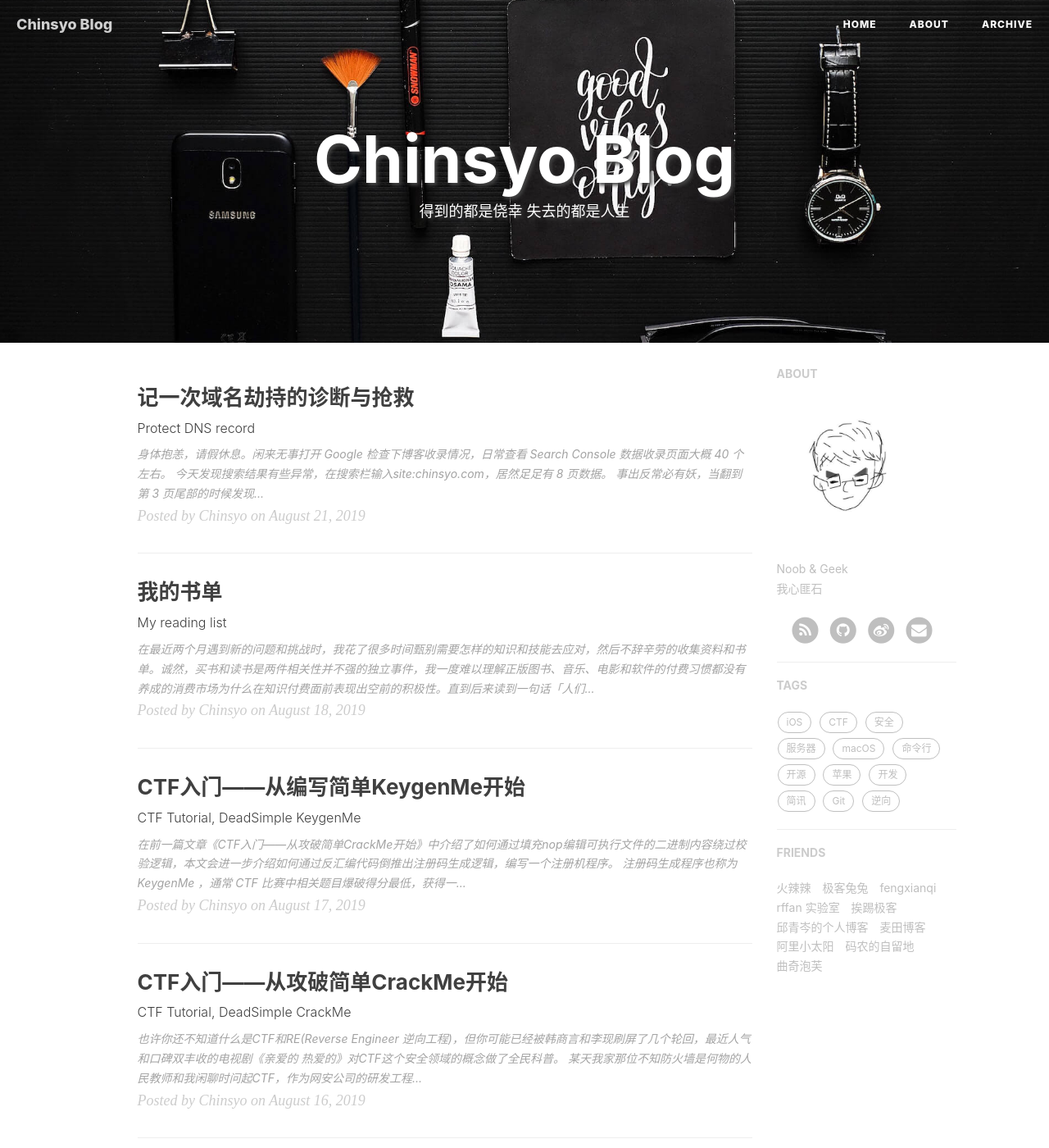
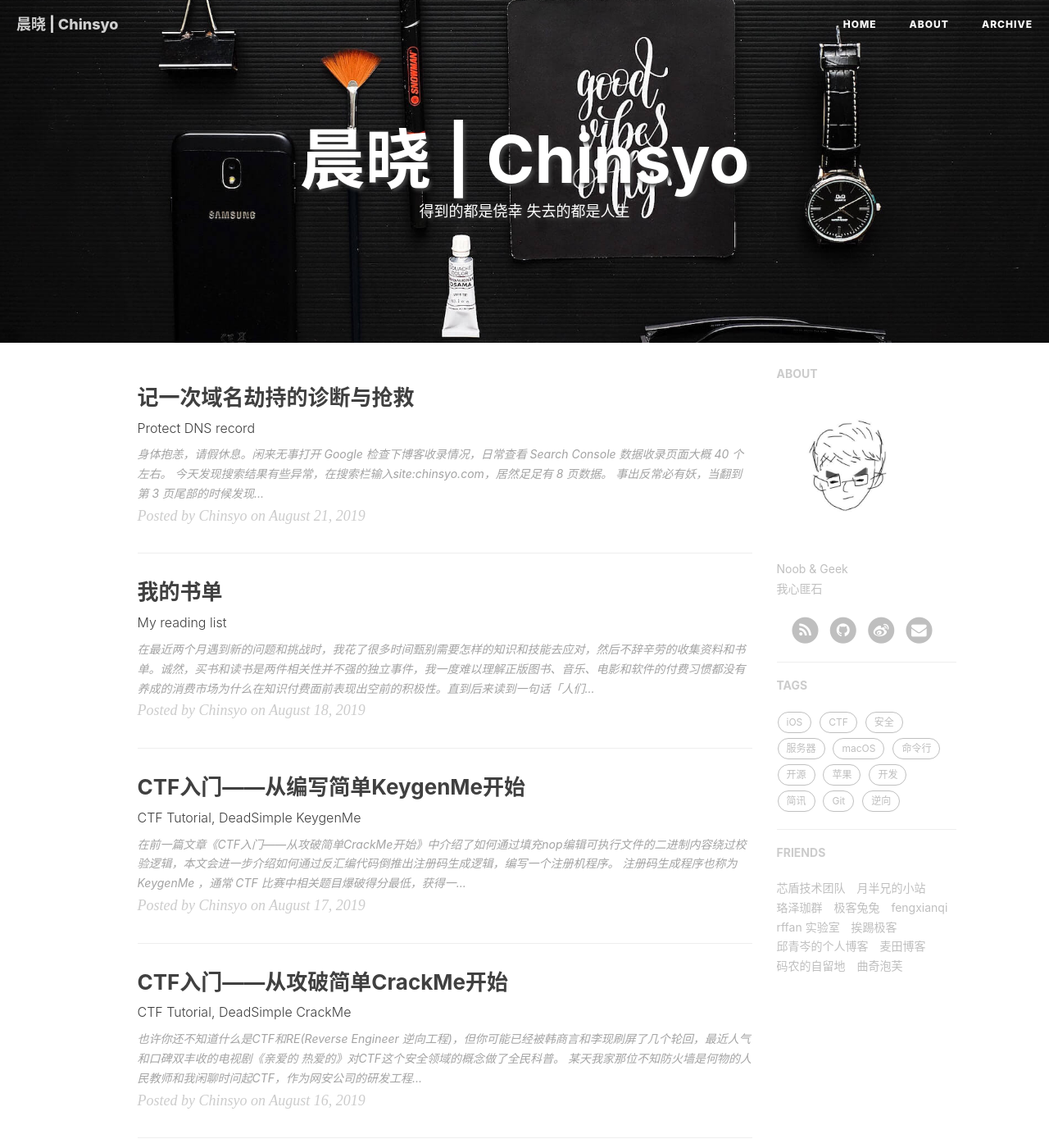
Before and after one commit to chinsyo/chinsyo.github.io, a Jekyll site: the page built from index.html, in a window 1280 px wide and 1400 px high. Shown: the whole window at 82% size. Built offline with Jekyll 4.4.1, drawn with Linux system fonts in a browser that asks for light colours; the list of posts is cut into pages by our own code; comment, search, counter and statistics services are not loaded; some of the changed text lies outside the part shown.

Commit message:
update title and friend links

```diff
--- a/_config.yml
+++ b/_config.yml
@@ -1,5 +1,5 @@
 # Site settings
-title: Chinsyo Blog
+title: 晨晓 | Chinsyo
 seo-title: 王晨晓的博客 | Chinsyo Blog
 header-img: img/home-bg.jpg
 email: chinsyo@qq.com
@@ -95,9 +95,17 @@ featured-condition-size: 1              # A tag will be featured if the size of
 # Friends
 friends:
   -
-    title: "火辣辣"
-    subtitle: "前端博客"
-    href: "http://huolalaweb.com/"
+    title: "芯盾技术团队"
+    subtitle: "日月既往 不可复追"
+    href: "https://coreshield.github.io/"
+  -
+    title: "月半兄的小站"
+    subtitle: "Working on Android & Network Security"
+    href: "https://yueban.github.io/"
+  -
+    title: "珞泽珈群"
+    subtitle: "头顶的星空以及心中的道德定律"
+    href: "https://www.jianshu.com/u/679d8deee5ae"
   -
     title: "极客兔兔"
     subtitle: "致力于分享有趣的技术实践"
@@ -123,10 +131,6 @@ friends:
     subtitle: "记录技术与生活。"
     href: "https://www.myting.net/"
   -
-    title: "阿里小太阳"
-    subtitle: "小太阳昌仔 永远照耀你"
-    href: "http://haoufo.com"
-  -
     title: "码农的自留地"
     subtitle: "码农的自留地"
     href: "https://quxiaolei.github.io"
```
